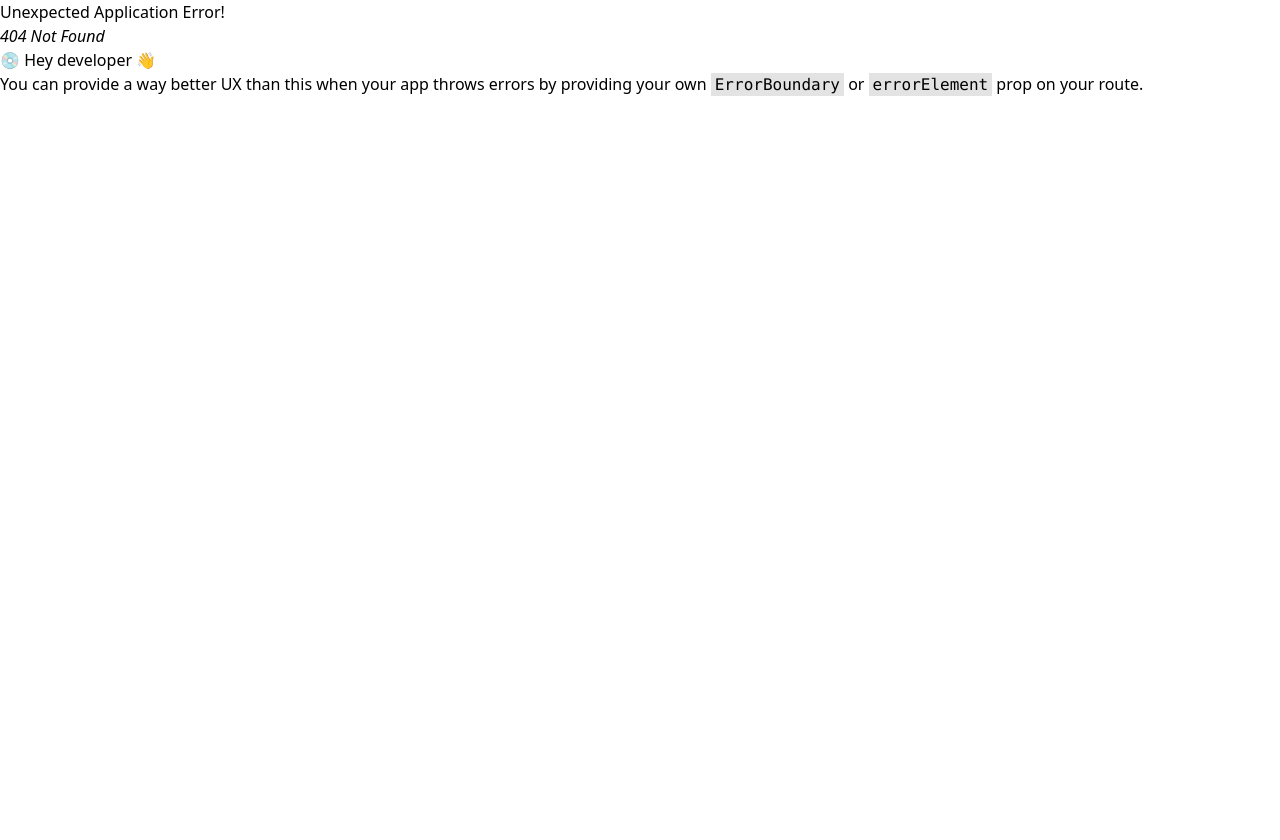
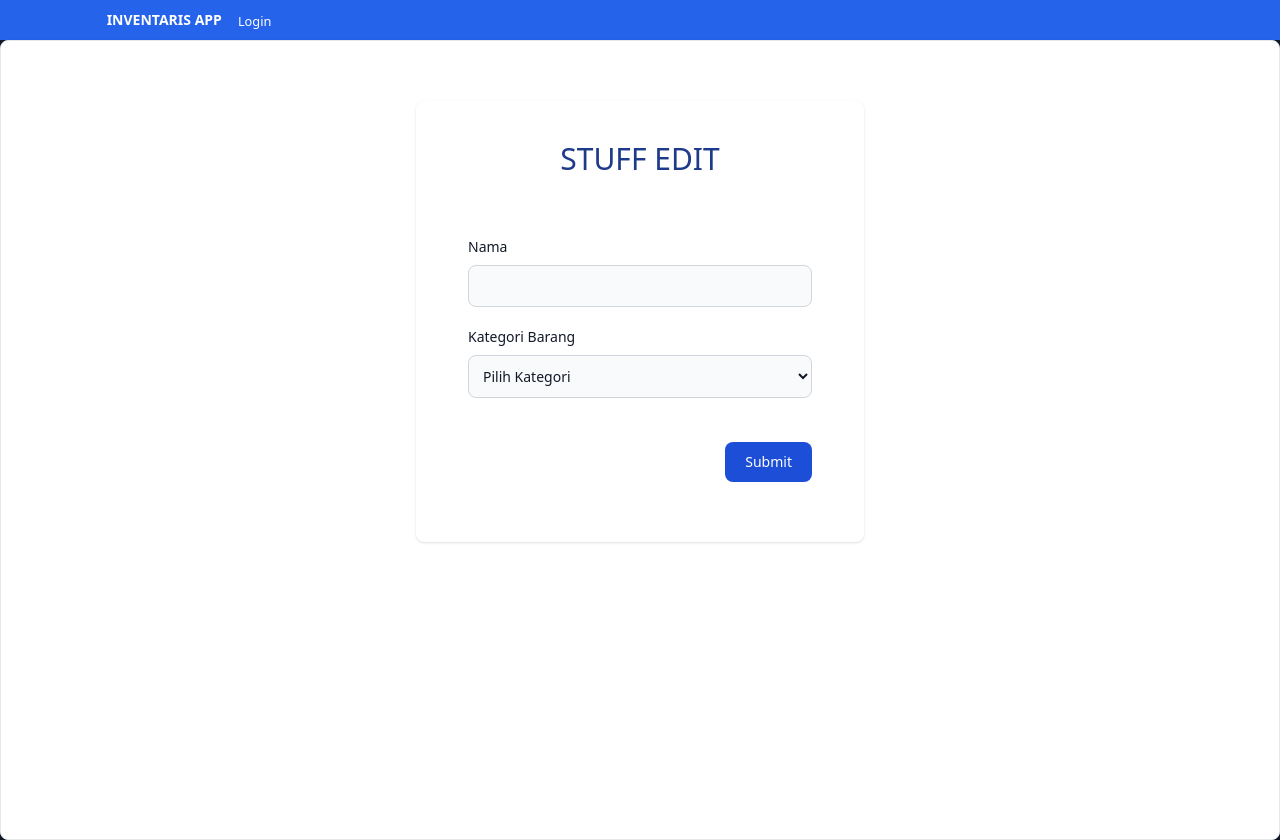
Before and after one commit to Gamahusen9/UI_ApiLumen, a React (Vite) app: page /stuff/edit/1 in a window 1280 px wide. Before the commit this address had no page. Before the commit the page ends 800 px from the top, so only its background shows below. Built offline with nearby package versions, Linux system fonts and the light colour scheme; no server answers.

Commit message:
tambah function Update dan Delete stuff dan penambahan logic auth route

```diff
--- a/src/pages/stuff/Edit.jsx
+++ b/src/pages/stuff/Edit.jsx
@@ -1,12 +1,101 @@
 import React, { useEffect, useState } from "react";
 import Case from "../../components/Case";
 import axios from "axios"
-import { useNavigate } from 'react-router-dom'
+import { useNavigate, useParams } from 'react-router-dom'
+import AlertFalse from "../../components/Alert";
 
-export default function stuffEdit(){
-    return(
+export default function stuffEdit() {
+    const [dataBef, setDataBef] = useState([])
+    const [mess, setMess] = useState([])
+    const [stat, setStat] = useState([])
+    const [forms, setForms] = useState({
+        name: '',
+        category: ''
+    })
+    const [error, setError] = useState([])
+    const { id } = useParams()
+    const instance = axios.create({
+        baseURL: 'http://localhost:8000',
+        headers: {
+            'Authorization': 'Bearer ' + localStorage.getItem('access_token')
+        }
+    })
+    const navigate = useNavigate();
+
+    useEffect(() => {
+        instance.get(`/stuff/show/${id}`, {
+            headers: {
+                'Authorization': 'Bearer ' + localStorage.getItem('access_token')
+            }
+        })
+
+            .then(res => {
+                setDataBef(res.data.data)
+            })
+            .catch(err => {
+                if (err.reponse.status == 401) {
+                    navigate('/login?message = ' + encodeURIComponent(('anda belum login')))
+
+                }
+            })
+    }, [])
+
+    const handleUpdateData = (event) => {
+        event.preventDefault()
+
+        instance.put(`/stuff/patch/${id}`, forms)
+            .then(res => {
+                setTimeout(() => {
+                    navigate('/stuff')
+                }, 2000);
+                setMess(res.data.message)
+                setStat(res.data.success)
+            })
+            .catch(err => {
+                setError(err.response.data)
+            })
+    }
+
+
+    return (
         <Case>
-            <h1 className="text-white">Ini adalah edit Stuff</h1>
+            {
+                stat === false ? (<AlertFalse alert='false' message={mess} />) : ''
+            }
+            {
+                stat === true ? (<AlertFalse alert='true' message={mess} />) : ''
+            }
+            <div className="block m-auto h-screen bg-white border border-gray-200 rounded-lg shadow dark:bg-gray-900 dark:border-gray-700">
+                <div className="items-center m-5 pb-10 pt-10">
+
+                    <div className="flex flex-col items-center justify-center">
+                        <div className="w-full bg-white rounded-lg shadow dark:border md:mt-0 sm:max-w-md xl:p-0 dark:bg-gray-800 dark:border-gray-700">
+                            <div className="flex justify-center">
+                                <h5 className="pt-10 text-3xl font-medium text-blue-900 dark:text-white">STUFF EDIT</h5>
+                            </div>
+                            <form onSubmit={handleUpdateData} class="max-w-sm mx-auto m-10 p-5">
+                                <div class="mb-5">
+                                    <label for="name" class="block mb-2 text-sm font-medium text-gray-900 dark:text-white">Nama</label>
+                                    <input type="text" id="name" class="bg-gray-50 border border-gray-300 text-gray-900 text-sm rounded-lg focus:ring-blue-500 focus:border-blue-500 block w-full p-2.5 dark:bg-gray-700 dark:border-gray-600 dark:placeholder-gray-400 dark:text-white dark:focus:ring-blue-500 dark:focus:border-blue-500" placeholder={dataBef.name} onChange={e => setForms({ ...forms, name: e.target.value })} />
+                                </div>
+                                <div class="mb-5">
+                                    <label for="category" class="block mb-2 text-sm font-medium text-gray-900 dark:text-white">Kategori Barang</label>
+                                    <select id="category" class="bg-gray-50 border border-gray-300 text-gray-900 text-sm rounded-lg focus:ring-blue-500 focus:border-blue-500 block w-full p-2.5 dark:bg-gray-700 dark:border-gray-600 dark:placeholder-gray-400 dark:text-white dark:focus:ring-blue-500 dark:focus:border-blue-500" onChange={e => setForms({ ...forms, category: e.target.value })}>
+                                        <option selected>Pilih Kategori</option>
+                                        <option value="HTL">Hotel</option>
+                                        <option value="KLN">Kuliner</option>
+                                        <option value="Teknisi/Sarpras">Sarpras</option>
+                                    </select>
+                                    <p className="text-white font-bold">Category sebelumnya: {dataBef.category}</p>
+                                </div>
+                                <div className="flex justify-end">
+                                    <button type="submit" class="text-white bg-blue-700 hover:bg-blue-800 focus:ring-4 focus:outline-none focus:ring-blue-300 font-medium rounded-lg text-sm w-full sm:w-auto px-5 py-2.5 text-center dark:bg-blue-600 dark:hover:bg-blue-700 dark:focus:ring-blue-800">Submit</button>
+                                </div>
+                            </form>
+                        </div>
+                    </div>
+                </div>
+            </div>
         </Case>
     )
 }
--- a/src/pages/stuff/Index.jsx
+++ b/src/pages/stuff/Index.jsx
@@ -119,15 +119,12 @@ export default function Stuff() {
                                     }
                                 </td>
                                 <td class="px-6 py-4">
-
-
                                     {
                                         stuff.stuffstock === null ? 0 : stuff.stuffstock.total_defect
                                     }
                                 </td>
                                 <td class="px-6 py-4">
-                                    <Link to='/stuff/edit'>
-                                        <button type="button" class="focus:outline-none text-white bg-purple-700 hover:bg-purple-800 focus:ring-4 focus:ring-purple-300 font-medium rounded-lg text-sm px-5 py-2.5 mb-2 dark:bg-purple-600 dark:hover:bg-purple-700 dark:focus:ring-purple-900 m-2">Edit</button>
+                                    <Link to={`/stuff/edit/${stuff.id}`}>                                        <button type="button" class="focus:outline-none text-white bg-purple-700 hover:bg-purple-800 focus:ring-4 focus:ring-purple-300 font-medium rounded-lg text-sm px-5 py-2.5 mb-2 dark:bg-purple-600 dark:hover:bg-purple-700 dark:focus:ring-purple-900 m-2">Edit</button>
                                     </Link>
                                     <button type="button" onClick={() => deleteStuff(stuff.id)} class="text-white bg-red-700 hover:bg-red-800 focus:ring-4 focus:ring-red-300 font-medium rounded-lg text-sm px-5 py-2.5 me-2 mb-2 dark:bg-red-600 dark:hover:bg-red-700 focus:outline-none dark:focus:ring-red-800" >Delete</button>
                                 </td>
--- a/src/router.jsx
+++ b/src/router.jsx
@@ -14,7 +14,7 @@ export const router = createBrowserRouter([
     { path: '/profile', element: <Profile />},
     { path: '/stuff', element: <Stuff />},
     { path: '/stuff/create', element: <StuffCreate />},
-    { path: '/stuff/edit', element: <StuffEdit />},
+    { path: '/stuff/edit/:id', element: <StuffEdit />},
     // { path: '/inbound', element: <Inbound />},
     // { path: '/lending', element: <Lending />},
     // { path: '/user', element: <User />}
```
Also changed, not shown: src/components/Alert.jsx (line endings or trailing spaces).
